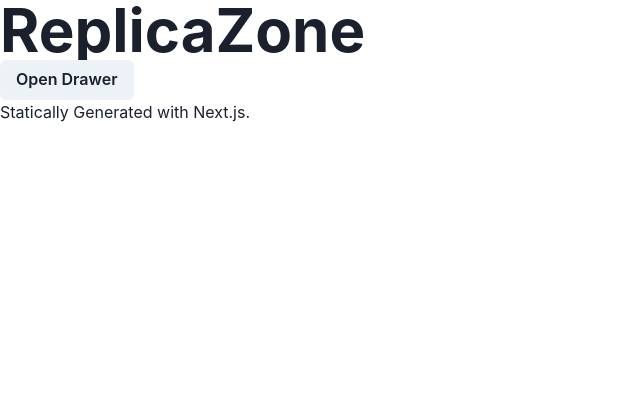
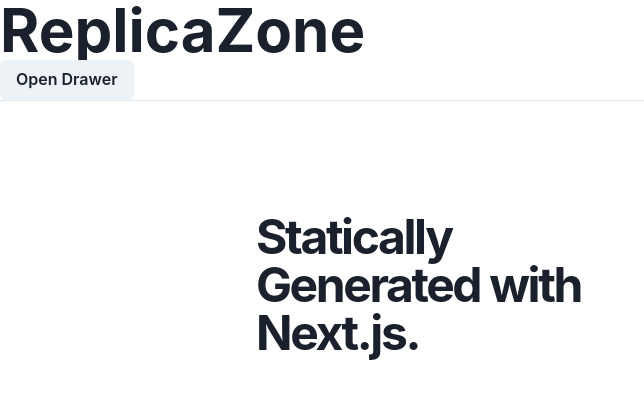
Before and after one commit to Rylai-Zihang/shopping-cart, a Next.js app: page / in a window 1280 px wide. Shown: the top 398 px of the page, without its empty margins (0-644 px from the left). Built offline with nearby package versions, Linux system fonts and the light colour scheme.

Commit message:
add tailwind

```diff
--- a/components/container.tsx
+++ b/components/container.tsx
@@ -6,7 +6,7 @@
 
 const Container: React.FC<Props> = ({ children, ...props }) => {
   return (
-    <div className="container mx-auto px-5" {...props}>
+    <div className="container mx-auto px-[20%]" {...props}>
       {children}
     </div>
   )
--- a/package.json
+++ b/package.json
@@ -21,8 +21,11 @@
     "@types/node": "18.7.13",
     "@types/react": "18.0.17",
     "@types/react-dom": "18.0.6",
+    "autoprefixer": "^10.4.8",
     "eslint": "8.23.0",
     "eslint-config-next": "12.2.5",
+    "postcss": "^8.4.16",
+    "tailwindcss": "^3.1.8",
     "typescript": "4.8.2"
   }
 }
--- /dev/null
+++ b/postcss.config.js
@@ -0,0 +1,6 @@
+module.exports = {
+  plugins: {
+    tailwindcss: {},
+    autoprefixer: {},
+  },
+}
--- a/styles/globals.css
+++ b/styles/globals.css
@@ -1,3 +1,7 @@
+@tailwind base;
+@tailwind components;
+@tailwind utilities;
+
 html,
 body {
   padding: 0;
--- /dev/null
+++ b/tailwind.config.js
@@ -0,0 +1,11 @@
+/** @type {import('tailwindcss').Config} */
+module.exports = {
+  content: [
+    './pages/**/*.{js,ts,jsx,tsx}',
+    './components/**/*.{js,ts,jsx,tsx}'
+  ],
+  theme: {
+    extend: {}
+  },
+  plugins: []
+}
```
Also changed, not shown: 1 other file (tests, documents, lock files or other folders).
